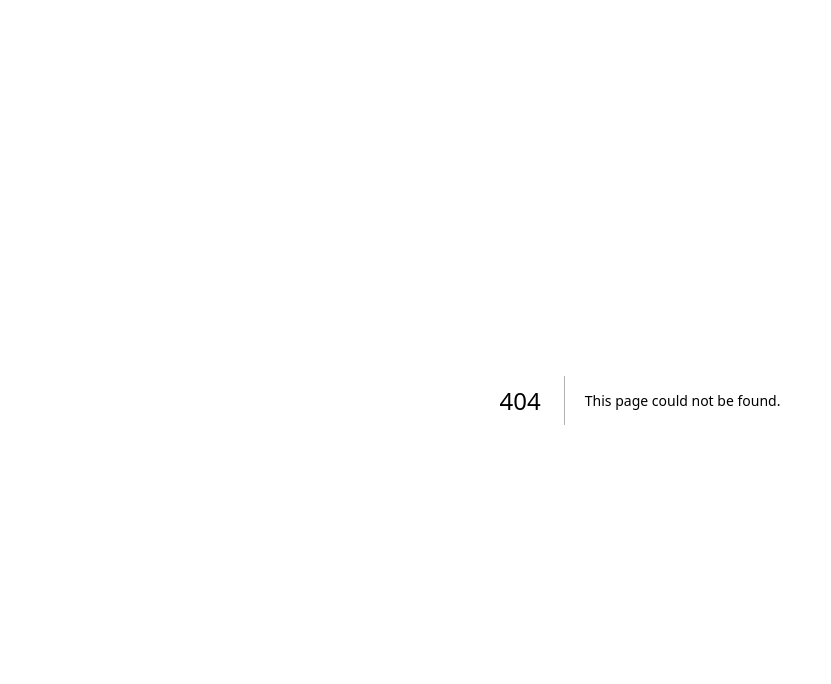
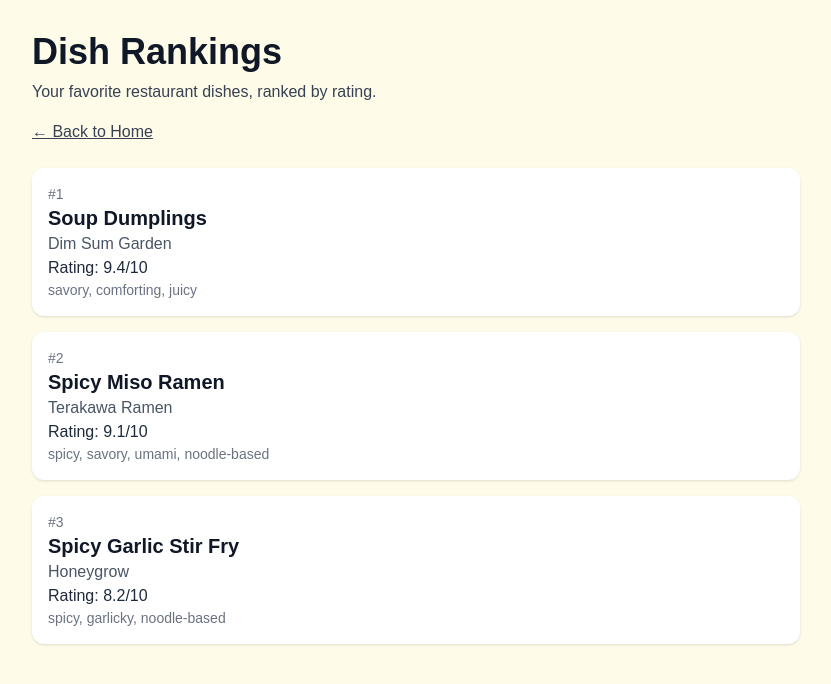
Before and after one commit to katherineshen22/TasteMap, a Next.js app: page /rankings in a window 1280 px wide. Before the commit this address had no page. Shown: the top 684 px of the page, without its empty margins (0-831 px from the left). Built offline with nearby package versions, Linux system fonts and the light colour scheme.

Commit message:
Add rankings page

```diff
--- a/src/app/add/page.tsx
+++ b/src/app/add/page.tsx
@@ -1,3 +1,4 @@
+import Link from "next/link";
 export default function AddDishPage() {
     return (
       <main className="min-h-screen bg-yellow-50 p-8">
@@ -6,6 +7,13 @@ export default function AddDishPage() {
         <p className="text-gray-700 mb-8">
           Log a restaurant dish so TasteMap can learn what you like.
         </p>
+
+        <Link href="/"
+            className="inline-block mb-6 text-gray-700 underline"
+        >
+        ← Back to Home
+        </Link>
+
 
         <form className="bg-white rounded-xl p-6 shadow max-w-xl grid gap-4">
           <label className="grid gap-1 text-gray-800 font-medium">
--- a/src/app/page.tsx
+++ b/src/app/page.tsx
@@ -19,6 +19,13 @@ export default function Home() {
         className="inline-block bg-black text-white rounded-lg px-4 py-2 font-semibold mb-8"
         >
         Add Your First Dish
+      </Link>
+
+      <Link
+        href="/rankings"
+        className="inline-block bg-white text-gray-900 rounded-lg px-4 py-2 font-semibold border border-gray-300 ml-3"
+        >
+        View Rankings
       </Link>
 
 
--- /dev/null
+++ b/src/app/rankings/page.tsx
@@ -0,0 +1,32 @@
+import Link from "next/link";
+import { dishes } from "@/data/sampleData";
+
+export default function RankingsPage() {
+  const rankedDishes = [...dishes].sort((a, b) => b.rating - a.rating);
+
+  return (
+    <main className="min-h-screen bg-yellow-50 p-8">
+      <h1 className="text-4xl font-bold mb-2 text-gray-900">Dish Rankings</h1>
+
+      <p className="text-gray-700 mb-4">
+        Your favorite restaurant dishes, ranked by rating.
+      </p>
+
+      <Link href="/" className="inline-block mb-6 text-gray-700 underline">
+        ← Back to Home
+      </Link>
+
+      <div className="grid gap-4 max-w-3xl">
+        {rankedDishes.map((dish, index) => (
+          <div key={dish.id} className="bg-white rounded-xl p-4 shadow">
+            <p className="text-sm text-gray-500">#{index + 1}</p>
+            <h2 className="text-xl font-semibold text-gray-900">{dish.dish}</h2>
+            <p className="text-gray-600">{dish.restaurant}</p>
+            <p className="font-medium text-gray-800">Rating: {dish.rating}/10</p>
+            <p className="text-sm text-gray-500">{dish.tags.join(", ")}</p>
+          </div>
+        ))}
+      </div>
+    </main>
+  );
+}
```
